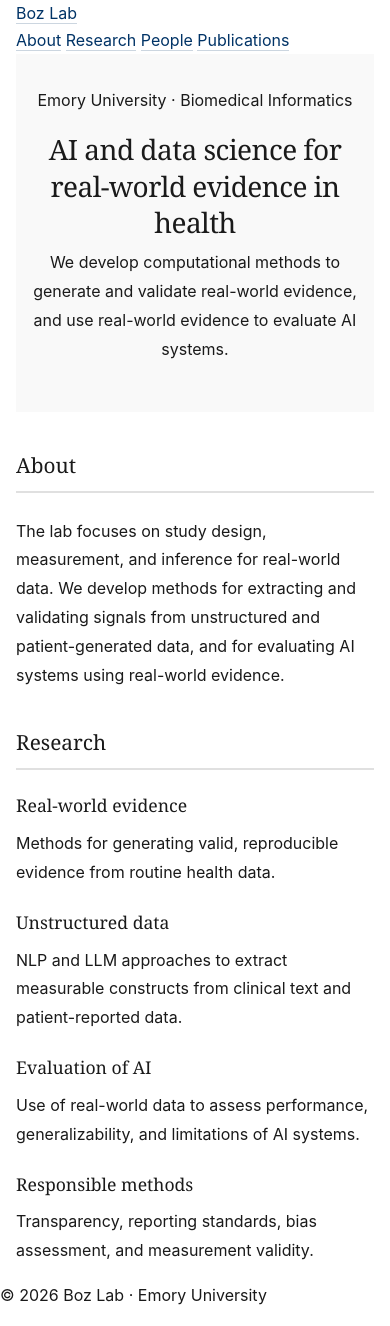
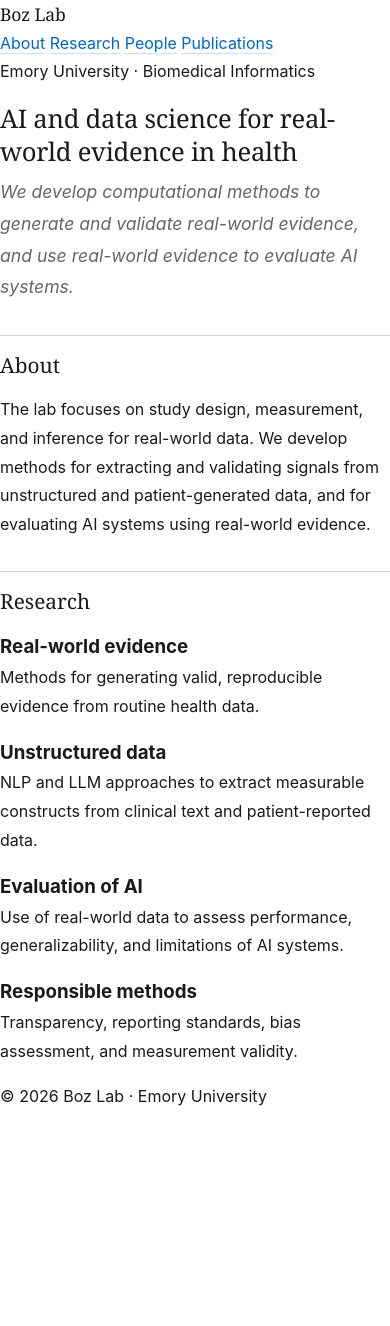
Before and after one commit to bozlab/bozlab.github.io, a Jekyll site: the page built from index.md, in a window 390 px wide. Built offline with Jekyll 4.4.1, drawn with Linux system fonts in a browser that asks for light colours; after the commit the page ends 1126 px from its top, so only the background shows below that.

Commit message:
Revise CSS styles for layout and typography updates
Refactor CSS styles for improved layout and responsiveness.

```diff
--- a/assets/css/style.css
+++ b/assets/css/style.css
@@ -1,5 +1,5 @@
 /* ============================================
-   RESET & BASE STYLES
+   RESET & BASE
    ============================================ */
 
 * {
@@ -17,38 +17,32 @@ body {
     line-height: 1.7;
     color: #1a1a1a;
     background-color: #ffffff;
-    font-size: 16px;
 }
 
 /* ============================================
    TYPOGRAPHY
    ============================================ */
 
-h1, h2, h3, h4, h5, h6 {
+h1 {
     font-family: Georgia, "Times New Roman", serif;
+    font-size: 2.5rem;
     font-weight: 400;
     line-height: 1.3;
+    margin-bottom: 0.5rem;
     color: #1a1a1a;
-}
-
-h1 {
-    font-size: 3rem;
-    margin-bottom: 0.5rem;
-    letter-spacing: -0.02em;
+    letter-spacing: -0.01em;
 }
 
 h2 {
-    font-size: 2rem;
-    margin-top: 2.5rem;
-    margin-bottom: 1.5rem;
-    border-bottom: 2px solid #e0e0e0;
-    padding-bottom: 0.75rem;
-}
-
-h3 {
-    font-size: 1.3rem;
-    margin-top: 1.5rem;
-    margin-bottom: 0.75rem;
+    font-family: Georgia, "Times New Roman", serif;
+    font-size: 1.5rem;
+    font-weight: 400;
+    line-height: 1.3;
+    margin-top: 2rem;
+    margin-bottom: 1rem;
+    border-top: 1px solid #d0d0d0;
+    padding-top: 1rem;
+    color: #1a1a1a;
 }
 
 p {
@@ -57,130 +51,172 @@ p {
 }
 
 a {
-    color: #003366;
+    color: #0066cc;
     text-decoration: none;
-    transition: opacity 0.2s ease;
-    border-bottom: 1px solid rgba(0, 51, 102, 0.2);
+    border-bottom: 1px solid rgba(0, 102, 204, 0.2);
+    transition: opacity 0.2s;
 }
 
 a:hover {
     opacity: 0.7;
 }
 
-ul, ol {
+ul {
     margin-left: 1.5rem;
     margin-bottom: 1rem;
 }
 
 li {
-    margin-bottom: 0.75rem;
+    margin-bottom: 0.5rem;
     line-height: 1.8;
 }
 
-strong {
-    font-weight: 600;
+/* ============================================
+   HEADER / NAVIGATION
+   ============================================ */
+
+.header {
+    border-bottom: 1px solid #e0e0e0;
+    background: #ffffff;
+    sticky: top;
+    z-index: 100;
 }
 
-em {
-    font-style: italic;
-}
-
-/* ============================================
-   NAVIGATION
-   ============================================ */
-
-.navbar {
-    background-color: #ffffff;
-    border-bottom: 1px solid #e0e0e0;
-    position: sticky;
-    top: 0;
-    z-index: 1000;
-    box-shadow: 0 2px 4px rgba(0, 0, 0, 0.05);
-}
-
-.nav-container {
+.header-content {
     max-width: 1200px;
     margin: 0 auto;
-    padding: 1rem 2rem;
+    padding: 1.5rem 2rem;
     display: flex;
     justify-content: space-between;
     align-items: center;
 }
 
-.nav-logo {
+.logo {
     font-family: Georgia, "Times New Roman", serif;
-    font-size: 1.5rem;
-    font-weight: 600;
+    font-size: 1.3rem;
+    font-weight: 400;
     color: #1a1a1a;
     text-decoration: none;
     border: none;
+    letter-spacing: -0.01em;
 }
 
-.nav-menu {
+.nav {
     display: flex;
-    list-style: none;
-    gap: 2rem;
+    gap: 2.5rem;
 }
 
-.nav-item {
-    margin: 0;
+.nav a {
+    font-size: 0.9rem;
+    color: #555;
+    text-decoration: none;
+    border: none;
+    transition: color 0.2s;
 }
 
-.nav-link {
-    font-size: 0.95rem;
-    color: #2c3e50;
-    border: none;
-    transition: color 0.2s ease;
-}
-
-.nav-link:hover {
-    color: #003366;
+.nav a:hover {
+    color: #1a1a1a;
 }
 
 /* ============================================
-   MAIN CONTENT & CONTAINER
+   MAIN LAYOUT
    ============================================ */
 
-.main-content {
-    min-height: 100vh;
+.main-wrapper {
+    max-width: 1200px;
+    margin: 0 auto;
+    padding: 3rem 2rem;
 }
 
-.container {
-    max-width: 1000px;
-    margin: 0 auto;
-    padding: 0 2rem;
+.layout {
+    display: grid;
+    grid-template-columns: 280px 1fr;
+    gap: 4rem;
 }
 
 /* ============================================
-   HERO SECTION
+   SIDEBAR
    ============================================ */
 
-.hero {
-    text-align: center;
-    padding: 4rem 2rem;
-    background-color: #f9f9f9;
+.sidebar {
+    position: sticky;
+    top: 100px;
+    height: fit-content;
 }
 
-.hero-content {
-    max-width: 900px;
-    margin: 0 auto;
+.photo-placeholder {
+    width: 280px;
+    aspect-ratio: 4 / 5;
+    background: #f5f5f5;
+    border: 1px solid #d0d0d0;
+    margin-bottom: 1.5rem;
 }
 
-.hero h1 {
+.sidebar-content {
+    max-width: 280px;
+}
+
+.sidebar-name {
+    font-family: Georgia, "Times New Roman", serif;
+    font-size: 1.4rem;
+    font-weight: 400;
+    margin: 0 0 0.5rem 0;
+    color: #1a1a1a;
+}
+
+.sidebar-title {
+    font-size: 0.95rem;
+    margin-bottom: 0.75rem;
+    line-height: 1.6;
+    color: #555;
+}
+
+.sidebar-email {
+    font-size: 0.9rem;
     margin-bottom: 0.5rem;
 }
 
-.hero-subtitle {
-    font-size: 1.4rem;
-    color: #333;
-    margin-bottom: 1rem;
+.sidebar-email a {
+    color: #0066cc;
 }
 
-.hero-tagline {
+.sidebar-location {
+    font-size: 0.9rem;
+    color: #777;
+    margin-bottom: 0;
+}
+
+/* ============================================
+   CONTENT
+   ============================================ */
+
+.content {
+    max-width: 750px;
+}
+
+.intro {
+    margin-bottom: 3rem;
+}
+
+.intro h1 {
+    margin-bottom: 0.75rem;
+}
+
+.subtitle {
     font-size: 1.1rem;
     color: #666;
     font-style: italic;
-    margin-bottom: 0;
+    margin-bottom: 2rem;
+}
+
+.intro-text {
+    margin-top: 1.5rem;
+}
+
+.intro-text p {
+    margin-bottom: 1.2rem;
+    font-size: 1rem;
+    line-height: 1.8;
 }
 
 /* ============================================
@@ -188,284 +224,187 @@ em {
    ============================================ */
 
 .section {
-    padding: 3rem 0;
-    border-bottom: 1px solid #e0e0e0;
+    margin-bottom: 3rem;
 }
 
-.section:last-of-type {
-    border-bottom: none;
+.section h2 {
+    margin-top: 2rem;
 }
 
 /* ============================================
-   PROJECTS SECTION
+   NEWS
    ============================================ */
 
-.projects-grid {
-    display: grid;
-    grid-template-columns: repeat(auto-fit, minmax(280px, 1fr));
-    gap: 2rem;
-    margin-top: 2rem;
+.news-list {
+    margin-top: 1.5rem;
 }
 
-.project-card {
-    padding: 1.5rem;
-    border: 1px solid #e0e0e0;
-    background-color: #f9f9f9;
-    border-radius: 4px;
+.news-item {
+    display: flex;
+    gap: 1rem;
+    margin-bottom: 1.5rem;
+    line-height: 1.7;
 }
 
-.project-card h3 {
-    margin-top: 0;
-    font-size: 1.1rem;
-    color: #003366;
+.news-date {
+    min-width: 90px;
+    font-weight: 500;
+    color: #0066cc;
+    font-size: 0.9rem;
+    flex-shrink: 0;
 }
 
-.project-card p {
-    margin-bottom: 0.5rem;
+.news-item p {
+    margin: 0;
     font-size: 0.95rem;
 }
 
 /* ============================================
-   RESEARCH SECTION
+   RESEARCH
    ============================================ */
 
-.research-areas {
-    display: grid;
-    grid-template-columns: repeat(auto-fit, minmax(250px, 1fr));
-    gap: 2rem;
-    margin-top: 2rem;
-}
-
-.research-item {
-    padding-bottom: 1.5rem;
-}
-
-.research-item h3 {
-    margin-top: 0;
-    color: #003366;
-    font-size: 1.1rem;
-}
-
-.research-item p {
-    font-size: 0.95rem;
-    line-height: 1.8;
-    color: #555;
+.research-list {
+    margin: 1rem 0 1.5rem 0;
 }
 
 /* ============================================
-   PEOPLE SECTION
+   PUBLICATIONS
    ============================================ */
 
-.people-grid {
-    display: grid;
-    grid-template-columns: repeat(auto-fit, minmax(300px, 1fr));
-    gap: 2rem;
-    margin-top: 2rem;
+.publications-list {
+    margin-top: 1.5rem;
 }
 
-.person-card {
-    padding: 2rem;
-    border: 1px solid #e0e0e0;
-    background-color: #f9f9f9;
-    border-radius: 4px;
+.pub-item {
+    margin-bottom: 2rem;
+    padding-bottom: 1.5rem;
+    border-bottom: 1px solid #e8e8e8;
 }
 
-.person-card h3 {
-    margin-top: 0;
-    color: #003366;
+.pub-item:last-child {
+    border-bottom: none;
 }
 
-.person-title {
-    font-weight: 600;
-    color: #333;
-    margin-bottom: 0.25rem;
+.pub-meta {
+    font-size: 0.85rem;
+    color: #999;
+    margin-bottom: 0.5rem;
 }
 
-.person-affiliation {
-    font-size: 0.95rem;
-    color: #666;
-    margin-bottom: 1rem;
-}
-
-.person-card p {
+.pub-item p:last-child {
+    margin-bottom: 0;
     font-size: 0.95rem;
 }
 
 /* ============================================
-   PUBLICATIONS SECTION
+   CREDENTIALS
    ============================================ */
 
-.publication-intro {
-    color: #999;
-    font-size: 0.95rem;
-    margin-bottom: 2rem;
-}
-
-.publications-list {
-    margin-top: 2rem;
-}
-
-.publication-item {
-    padding: 1.5rem 0;
-    border-bottom: 1px solid #e0e0e0;
-}
-
-.publication-item:last-child {
-    border-bottom: none;
-}
-
-.publication-item p {
-    margin-bottom: 0;
-    line-height: 1.8;
-    font-size: 0.95rem;
+.credentials {
+    font-size: 0.9rem;
+    color: #777;
+    margin-bottom: 1rem;
 }
 
 /* ============================================
-   NEWS SECTION
+   RESPONSIVE
    ============================================ */
 
-.news-item {
-    padding: 1.5rem 0;
-    border-bottom: 1px solid #e0e0e0;
-}
+@media (max-width: 900px) {
+    .layout {
+        grid-template-columns: 1fr;
+        gap: 2rem;
+    }
 
-.news-item:last-child {
-    border-bottom: none;
-}
+    .sidebar {
+        position: static;
+        display: flex;
+        gap: 2rem;
+        margin-bottom: 2rem;
+        padding-bottom: 2rem;
+        border-bottom: 1px solid #e0e0e0;
+    }
 
-.news-date {
-    font-weight: 600;
-    color: #003366;
-    margin-bottom: 0.5rem;
-}
+    .photo-placeholder {
+        width: 180px;
+        height: 225px;
+        margin-bottom: 0;
+        flex-shrink: 0;
+    }
 
-.news-item p:last-child {
-    margin-bottom: 0;
-    color: #555;
-}
+    .sidebar-content {
+        max-width: 100%;
+    }
 
-/* ============================================
-   FOOTER
-   ============================================ */
-
-.footer {
-    background-color: #f9f9f9;
-    border-top: 1px solid #e0e0e0;
-    padding: 2rem 0;
-    margin-top: 3rem;
-}
-
-.footer .container {
-    text-align: center;
-}
-
-.footer p {
-    margin-bottom: 0.5rem;
-    font-size: 0.9rem;
-    color: #999;
-}
-
-.footer a {
-    color: #003366;
-}
-
-/* ============================================
-   RESPONSIVE DESIGN
-   ============================================ */
-
-@media (max-width: 768px) {
     h1 {
         font-size: 2rem;
-    }
-
-    h2 {
-        font-size: 1.5rem;
-    }
-
-    h3 {
-        font-size: 1.1rem;
-    }
-
-    .nav-container {
-        flex-direction: column;
-        gap: 1rem;
-        padding: 1rem;
-    }
-
-    .nav-menu {
-        flex-wrap: wrap;
-        justify-content: center;
-        gap: 1.5rem;
-    }
-
-    .container {
-        padding: 0 1.5rem;
-    }
-
-    .hero {
-        padding: 2.5rem 1.5rem;
-    }
-
-    .hero-subtitle {
-        font-size: 1.2rem;
-    }
-
-    .projects-grid,
-    .research-areas,
-    .people-grid {
-        grid-template-columns: 1fr;
-        gap: 1.5rem;
-    }
-
-    .section {
-        padding: 2rem 0;
-    }
-}
-
-@media (max-width: 480px) {
-    h1 {
-        font-size: 1.75rem;
     }
 
     h2 {
         font-size: 1.3rem;
     }
 
-    .nav-menu {
+    .header-content {
+        flex-direction: column;
         gap: 1rem;
-        font-size: 0.9rem;
     }
 
-    .container {
-        padding: 0 1rem;
+    .nav {
+        flex-wrap: wrap;
+        gap: 1.5rem;
     }
 
-    .hero {
-        padding: 2rem 1rem;
-    }
-
-    .section {
-        padding: 1.5rem 0;
+    .main-wrapper {
+        padding: 2rem 1.5rem;
     }
 }
 
-/* ============================================
-   PRINT STYLES
-   ============================================ */
-
-@media print {
-    body {
-        background: white;
+@media (max-width: 600px) {
+    .header-content {
+        padding: 1rem;
     }
 
-    .navbar,
-    .footer {
-        display: none;
+    .logo {
+        font-size: 1.1rem;
     }
 
-    a {
-        color: #000;
-        text-decoration: underline;
-        border: none;
+    .nav {
+        gap: 1rem;
+        font-size: 0.85rem;
+    }
+
+    .main-wrapper {
+        padding: 1.5rem 1rem;
+    }
+
+    .sidebar {
+        flex-direction: column;
+        gap: 1rem;
+    }
+
+    .photo-placeholder {
+        width: 100%;
+        height: auto;
+    }
+
+    h1 {
+        font-size: 1.6rem;
+    }
+
+    .intro-text p {
+        font-size: 0.95rem;
+    }
+
+    .news-item {
+        gap: 0.75rem;
+    }
+
+    .news-date {
+        min-width: 70px;
+        font-size: 0.85rem;
+    }
+
+    .news-item p {
+        font-size: 0.9rem;
     }
 }
```
